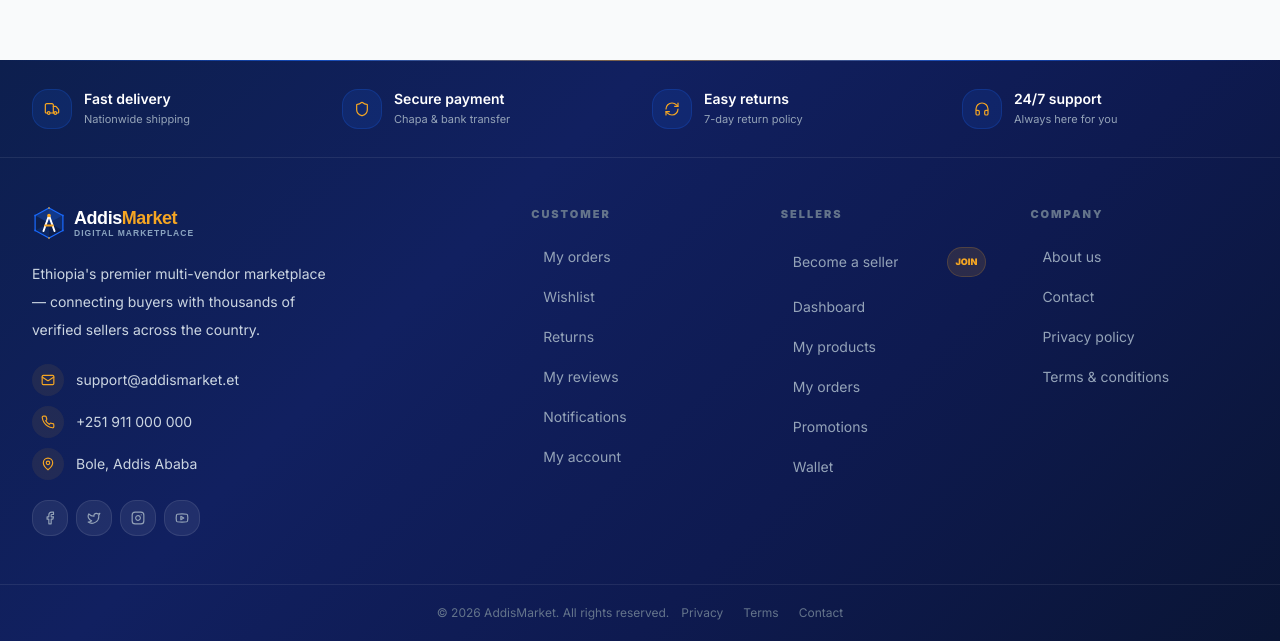
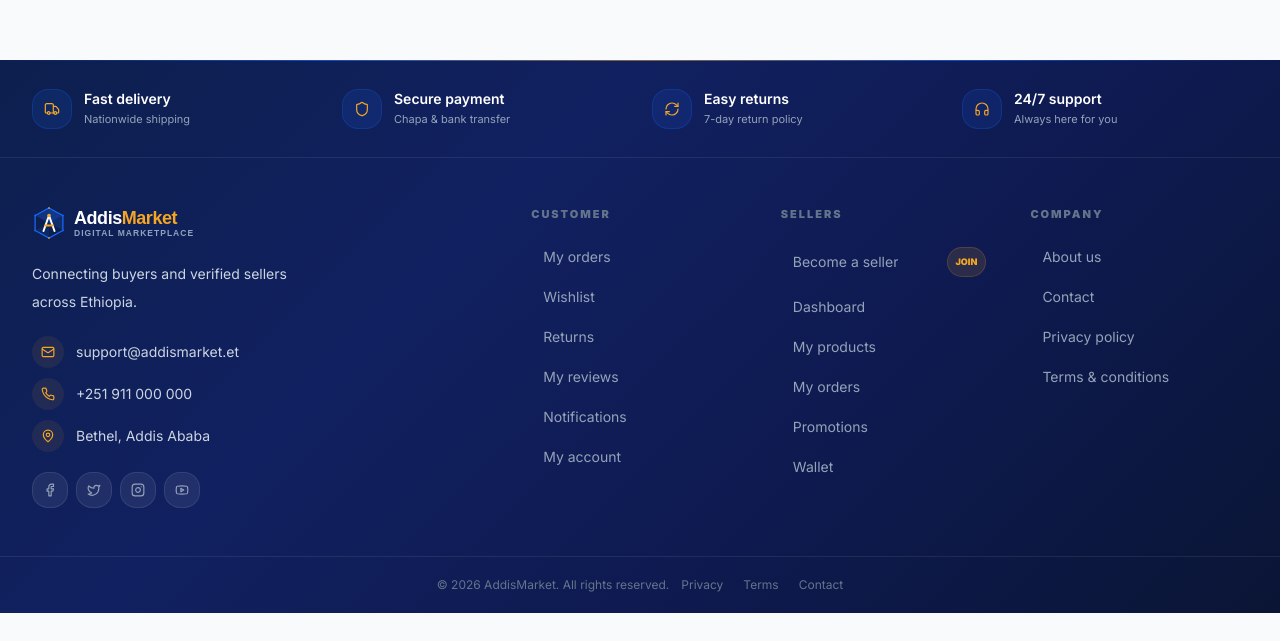
Before and after one commit to Belaya20/marketplace-platform, a Next.js app in the folder frontend/: page / in a window 1280 px wide. Shown: the part 698-1339 px from the top of the page. After the commit the page ends 1311 px from the top, so only its background shows below. Built offline with nearby package versions, Linux system fonts and the light colour scheme; no server answers.

Commit message:
bugs fix

```diff
--- a/frontend/src/components/layouts/Footer.tsx
+++ b/frontend/src/components/layouts/Footer.tsx
@@ -55,7 +55,7 @@
   {
     icon: MapPin,
     href: '#',
-    label: 'Bole, Addis Ababa',
+    label: 'Bethel, Addis Ababa',
   },
 ];
 
@@ -133,11 +133,7 @@
   );
 }
 
-/* ──────────────────────────────────────────────────────────────
-   FOOTER LINK
-   - Removed yellow dot
-   - Old hover effect restored
-────────────────────────────────────────────────────────────── */
+
 function FLink({
   href,
   children,
@@ -237,11 +233,8 @@
 
               <div className="w-full max-w-md rounded-3xl border border-white/[0.08] bg-white/[0.03] backdrop-blur-md p-5 sm:p-0 sm:bg-transparent sm:border-0 sm:rounded-none sm:backdrop-blur-none">
                 <p className="text-sm leading-7 text-slate-300 sm:max-w-[300px]">
-                  Ethiopia&apos;s premier multi-vendor marketplace —
-                  connecting buyers with thousands of verified sellers
-                  across the country.
+                 Connecting buyers and verified sellers across Ethiopia.
                 </p>
-
                 {/* CONTACT */}
                 <div className="mt-5 grid gap-3 sm:space-y-2.5 sm:block">
                   {CONTACT_ITEMS.map((item) => (
```
